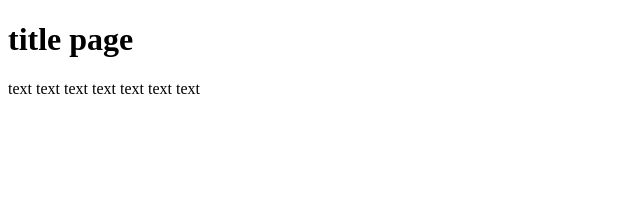
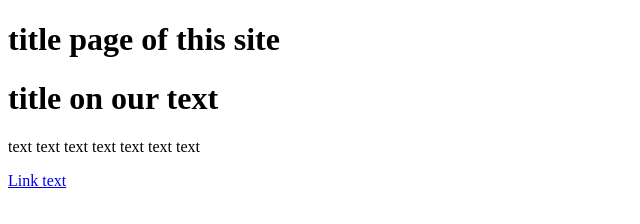
Before and after one commit to RenatMukhametshin/git-start, a plain HTML site: page test.html in a window 1280 px wide. Shown: the whole page, without its empty margins (0-640 px from the left). Drawn offline with Linux system fonts and the light colour scheme.

Commit message:
link and headers added

```diff
--- a/test.html
+++ b/test.html
@@ -2,8 +2,10 @@
 <html>
 <head>
 </head>
-<h1>title page</h1>
+<h1>title page of this site</h1>
 <body>
+<h1>title on our text</h1>
 <p>text text text text text text text</p>
+<a href="#header">Link text</a>
 </body>
 </html>
```
